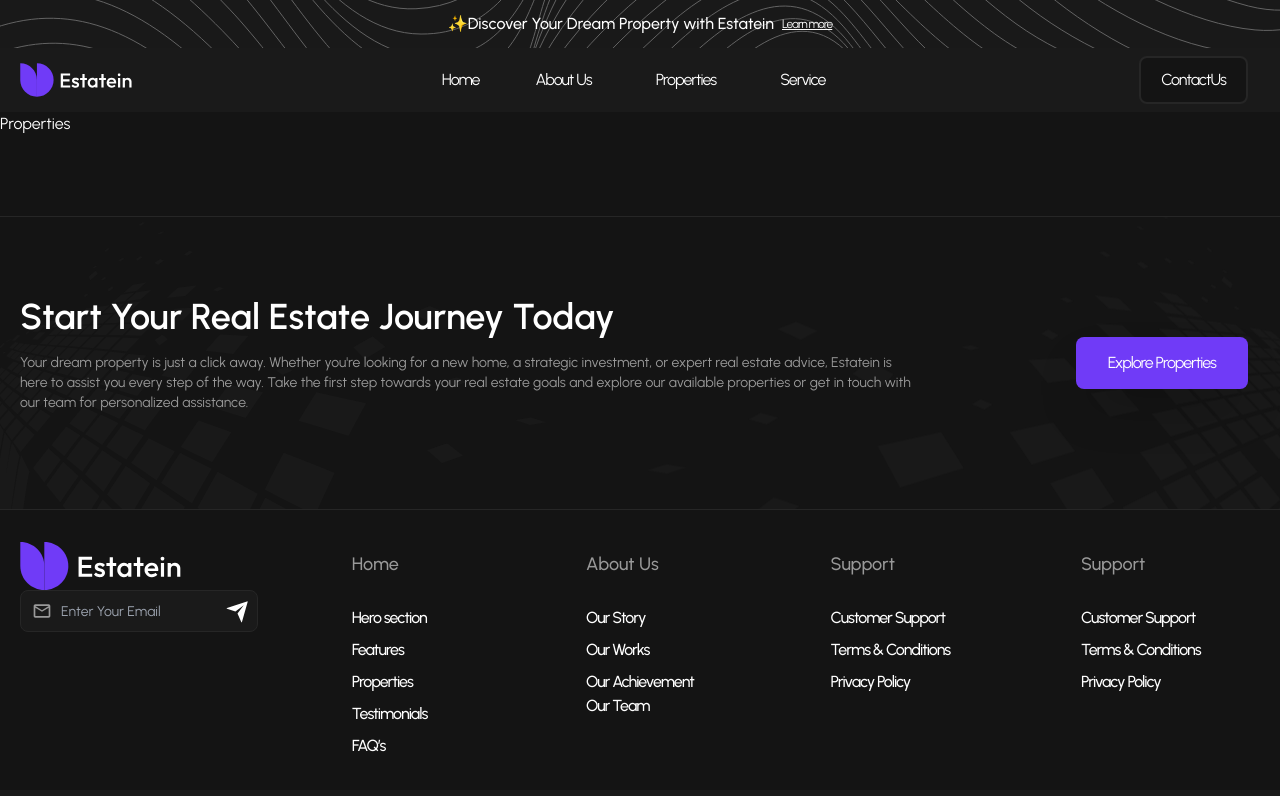
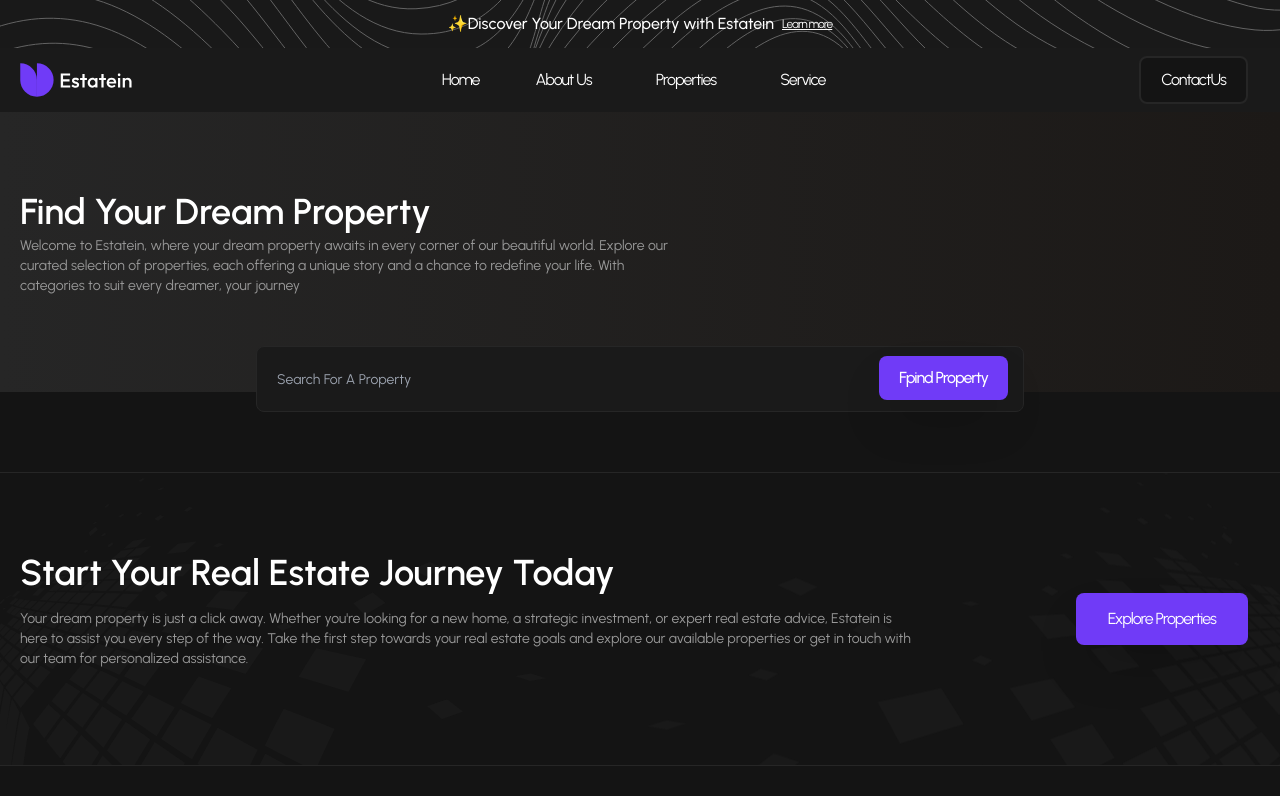
Before and after one commit to Ahmedatia99/Estatein, a React (Vite) app: page /prototype in a window 1280 px wide. Shown: the top 796 px of the page. Built offline with nearby package versions, Linux system fonts and the light colour scheme.

Commit message:
add properties section

```diff
--- /dev/null
+++ b/src/components/Properties/PropertiesLayout.jsx
@@ -0,0 +1,9 @@
+import React from "react";
+import FindProperty from "./atoms/FindProperty";
+export default function PropertiesLayout() {
+  return (
+    <main className="">
+      <FindProperty />
+    </main>
+  );
+}
--- /dev/null
+++ b/src/components/Properties/atoms/FindProperty.jsx
@@ -0,0 +1,23 @@
+import React from "react";
+import { Element } from "react-scroll";
+import DefineCompo from "../../atoms/DefineCompo";
+import SearchProp from "../atoms/SearchProp";
+export default function FindProperty() {
+  return (
+    <Element className="relative">
+      <section className="bg-gradient-to-r  from-stroke to-stone-900">
+        <div className="laptop:py-20 tablet:py-12 mobile:py-10 container mx-auto  px-5">
+          <DefineCompo
+            title="Find Your Dream Property"
+            description="Welcome to Estatein, where your dream property awaits in every corner of our beautiful world. Explore our curated selection of properties, each offering a unique story and a chance to redefine your life. With categories to suit every dreamer, your journey "
+            stars={false}
+            value={false}
+          />
+        </div>
+      </section>
+      <section className="absolute -bottom-5 w-full">
+        <SearchProp />
+      </section>
+    </Element>
+  );
+}
--- /dev/null
+++ b/src/components/Properties/atoms/SearchProp.jsx
@@ -0,0 +1,26 @@
+import React from "react";
+import { Button } from "../../atoms/Button/Button.tsx";
+// import { IoSearch } from "react-icons/io5";
+
+export default function SearchProp() {
+  return (
+    <section>
+      <form className="flex items-center justify-center laptop:max-w-3xl tablet:max-w-xl mx-auto">
+        <div className="relative w-full">
+          <div className="pointer-events"></div>
+          <input
+            placeholder="Search For A Property"
+            className=" laptop:placeholder:text-sm tablet:placeholder:text-xs mobile:placeholder:text-xs outline-none bg-junior border border-stroke text-tasting text-base rounded-lg  focus:border-blue-500 block w-full p-5 "
+            type="text"
+          />
+          <div className="absolute right-1 top-2.5 bottom-1 text-white font-medium rounded-xl ">
+            <Button
+              action="Fpind Property"
+              paddingname="px-5 py-3 foucs:border-purple foucs:border-2 hover:ring-2 hover:ring-offset-3 hover:ring-purple"
+            />
+          </div>
+        </div>
+      </form>
+    </section>
+  );
+}
--- a/src/pages/Properties.jsx
+++ b/src/pages/Properties.jsx
@@ -1,7 +1,5 @@
-import React from 'react'
-
+import React from "react";
+import PropertiesLayout from "../components/Properties/PropertiesLayout";
 export default function Properties() {
-  return (
-    <div>Properties</div>
-  )
+  return <PropertiesLayout />;
 }
```
